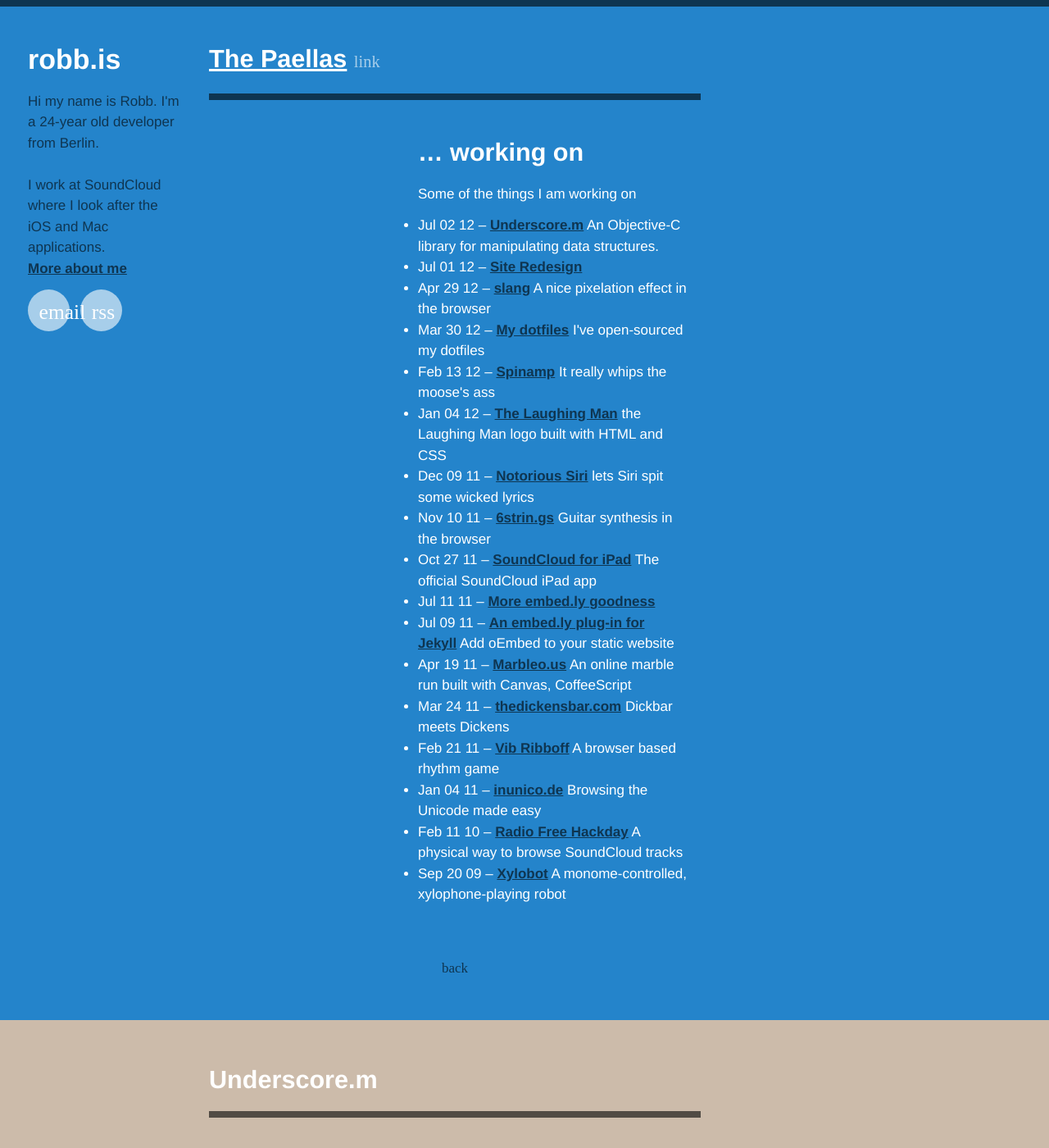
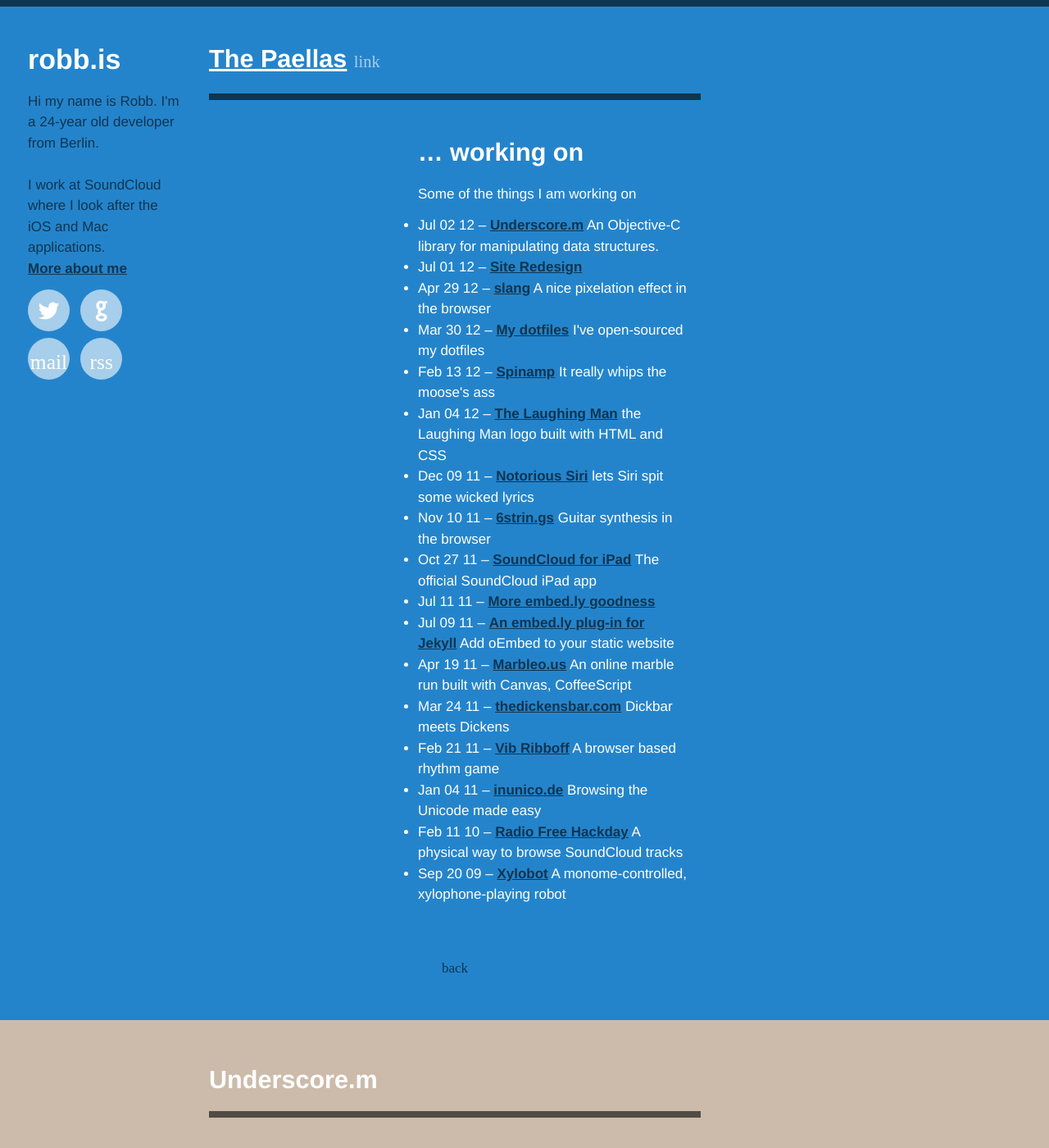
Before and after one commit to orta/robb.is, a Jekyll site: the page built from index.html, in a window 1280 px wide and 1400 px high. Shown: the whole window at 82% size. Built offline with Jekyll 4.4.1, drawn with Linux system fonts in a browser that asks for light colours; some web fonts are replaced; the list of posts is cut into pages by our own code.

Commit message:
Adding social icons

```diff
--- a/_includes/aside.html
+++ b/_includes/aside.html
@@ -15,8 +15,16 @@
   </p>
 
   <ul class="bubbles desktop only">
+    <li class="ss-social">
+      <a href="https://twitter.com/ceterum_censeo">twitter</a>
+    </li>
+
+    <li class="ss-social">
+      <a href="https://github.com/robb">github</a>
+    </li>
+
     <li class="ss-icon">
-      <a href="mailto:robb@robb.is">email</a>
+      <a href="mailto:robb@robb.is">mail</a>
     </li>
 
     <li class="ss-icon">
--- a/css/default.css
+++ b/css/default.css
@@ -8,6 +8,17 @@
        url('/fonts/ss-standard.woff') format('woff'),
        url('/fonts/ss-standard.ttf') format('truetype'),
        url('/fonts/ss-standard.svg#SSStandardRegular') format('svg');
+  font-weight: normal;
+  font-style: normal;
+}
+
+@font-face {
+  font-family: "SSSocial";
+  src: url('/fonts/ss-social-regular.eot');
+  src: url('/fonts/ss-social-regular.eot?#iefix') format('embedded-opentype'),
+       url('/fonts/ss-social-regular.woff') format('woff'),
+       url('/fonts/ss-social-regular.ttf') format('truetype'),
+       url('/fonts/ss-social-regular.svg#SSSocialRegular') format('svg');
   font-weight: normal;
   font-style: normal;
 }
@@ -29,7 +40,24 @@
   font-feature-settings:         "liga",  "dlig";
 }
 
-.ss-icon a {
+.ss-social {
+  font-family: "SSSocial";
+  font-family: "SSSocial";
+  font-style: normal;
+  font-weight: normal;
+  text-decoration: none;
+  text-rendering: optimizeLegibility;
+  white-space: nowrap;
+
+  -webkit-font-feature-settings: "liga",  "dlig";
+  -moz-font-feature-settings:    "liga=1, dlig=1";
+  -moz-font-feature-settings:    "liga",  "dlig";
+  -ms-font-feature-settings:     "liga",  "dlig";
+  -o-font-feature-settings:      "liga",  "dlig";
+  font-feature-settings:         "liga",  "dlig";
+}
+
+.ss-icon a, .ss-social a {
   font-weight: normal;
 }
 
@@ -163,23 +191,33 @@
   margin: 0;
 }
 
+aside ul.bubbles:after {
+  content: ".";
+  display: block;
+  clear: both;
+  visibility: hidden;
+  line-height: 0;
+  height: 0;
+}
+
 aside ul.bubbles li {
   display: inline-block;
-  margin:  0 0.5rem 1rem 0;
+  margin:  0 0.5rem 0.5em 0;
 }
 
 aside ul.bubbles a {
   display: block;
+  width:   3rem;
+  height:  3rem;
 
   border-radius: 999px;
+
   color: white;
 
-  width:   3rem;
-  height:  3rem;
-  padding: 0.9rem 0.8rem;
   font-size: 1.5rem;
+  line-height: 3.5rem;
 
-  text-align:  center;
+  text-align: center;
   text-decoration: none;
 }
 
```
Also changed, not shown: fonts/ss-social-regular.ttf (added), fonts/ss-social-regular.woff (added), 2 other files.
